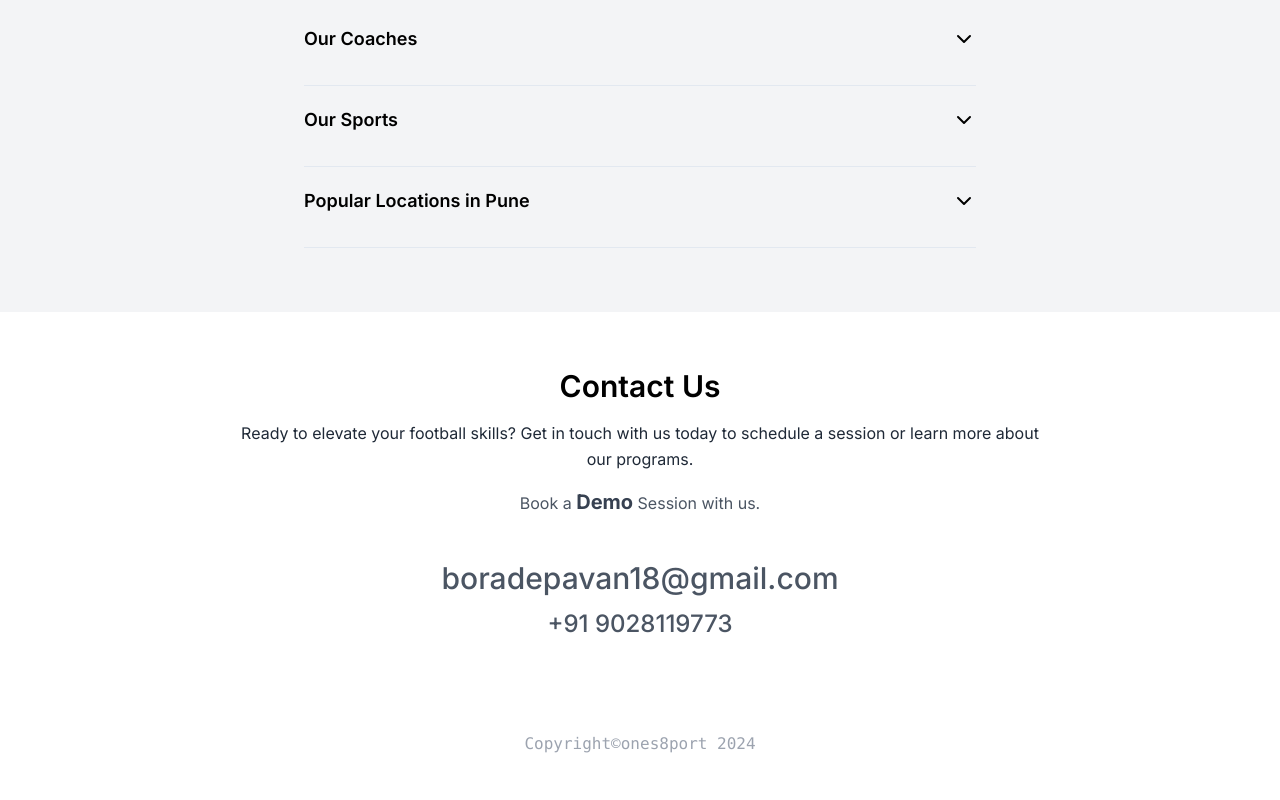
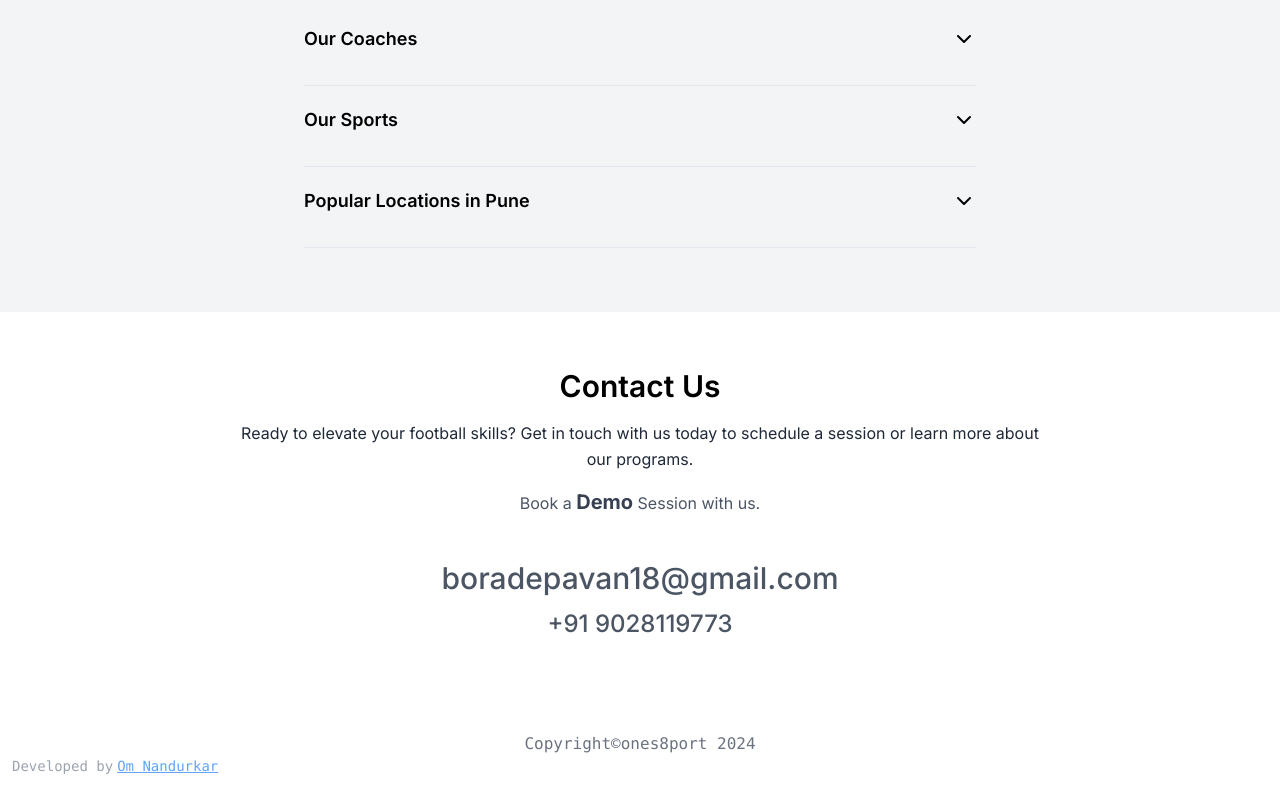
Before and after one commit to omnandurkar/one8sport.in, a Next.js app: page / in a window 1280 px wide. Shown: the part 6264-7064 px from the top of the page. Before the commit the page ends 7020 px from the top, so only its background shows below. Built offline with nearby package versions, Linux system fonts and the light colour scheme.

Commit message:
ref: self credits added

```diff
--- a/src/components/HomeComp/contact/index.js
+++ b/src/components/HomeComp/contact/index.js
@@ -61,7 +61,16 @@ const Contact = () => {
                 </div>
             </section>
 
-            <p className='text-center text-gray-400 font-mono'>Copyright©ones8port 2024</p>
+            <p className='text-center text-gray-500 font-mono'>Copyright©ones8port 2024</p>
+            <p className="ps-3 text-left text-gray-400 font-mono text-sm">
+                Developed by
+                <a href="https://www.omnandurkar.me" target='_blank' className= " underline text-blue-400 hover:text-gray-600 ml-1">
+                    Om Nandurkar
+                </a>
+            </p>
+
+            <br />
+
         </div>
     )
 }
```
